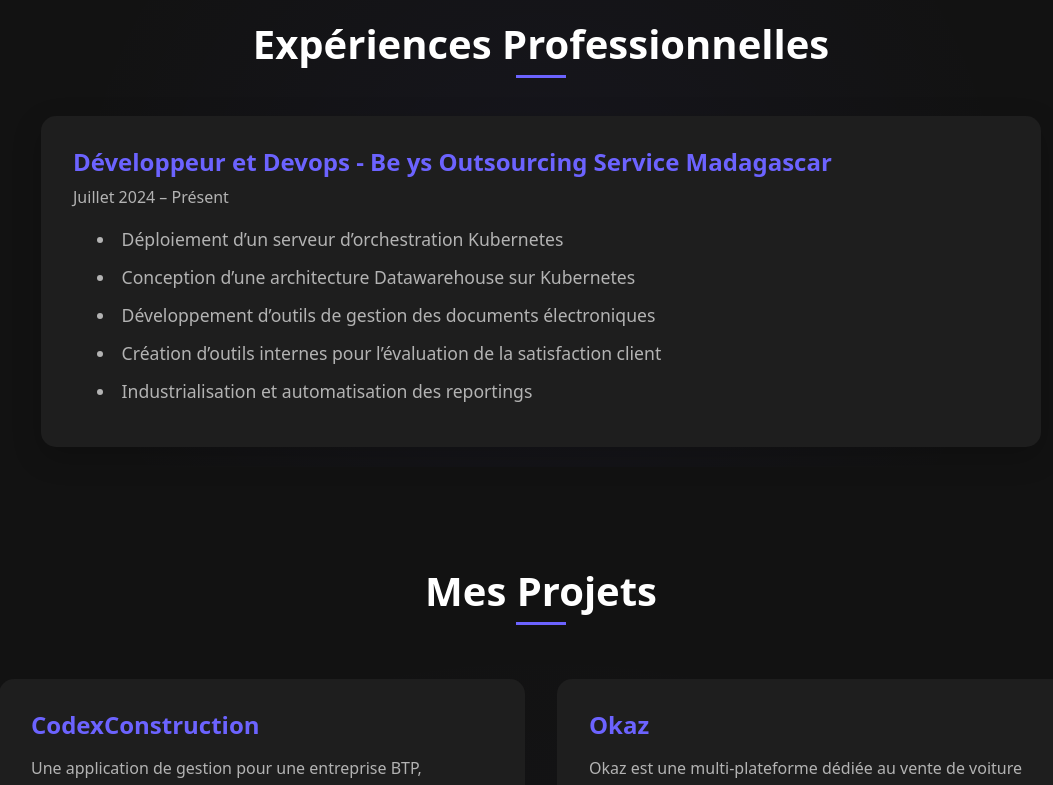
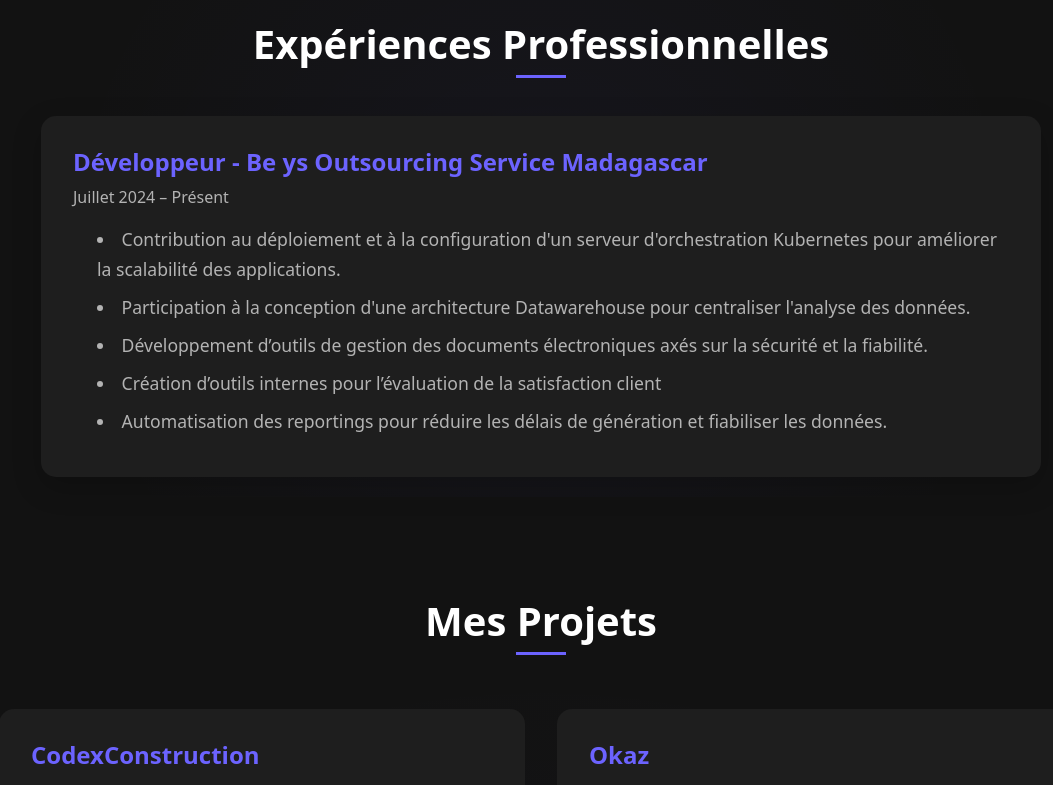
Before and after one commit to Tohiniaina/portfolio, an Angular app: page / in a window 1280 px wide. Shown: the part 2681-3466 px from the top of the page, without its empty margins (99-1152 px from the left). Built offline with nearby package versions, Linux system fonts and the light colour scheme.

Commit message:
update portfolio

```diff
--- a/src/app/experience/experience.component.html
+++ b/src/app/experience/experience.component.html
@@ -4,14 +4,14 @@
       <h2 class="section-title">Expériences Professionnelles</h2>
       <div class="experience-list">
         <div class="experience-item">
-          <h3 class="experience-title">Développeur et Devops - Be ys Outsourcing Service Madagascar</h3>
+          <h3 class="experience-title">Développeur - Be ys Outsourcing Service Madagascar</h3>
           <span class="experience-date">Juillet 2024 – Présent</span>
           <ul class="experience-description">
-            <li>Déploiement d’un serveur d’orchestration Kubernetes</li>
-            <li>Conception d’une architecture Datawarehouse sur Kubernetes</li>
-            <li>Développement d’outils de gestion des documents électroniques</li>
+            <li>Contribution au déploiement et à la configuration d'un serveur d'orchestration Kubernetes pour améliorer la scalabilité des applications.</li>
+            <li>Participation à la conception d'une architecture Datawarehouse pour centraliser l'analyse des données.</li>
+            <li>Développement d’outils de gestion des documents électroniques axés sur la sécurité et la fiabilité.</li>
             <li>Création d’outils internes pour l’évaluation de la satisfaction client</li>
-            <li>Industrialisation et automatisation des reportings</li>
+            <li>Automatisation des reportings pour réduire les délais de génération et fiabiliser les données.</li>
           </ul>
         </div>
       </div>
```
Also changed, not shown: 7 other files (tests, documents, lock files or other folders).
